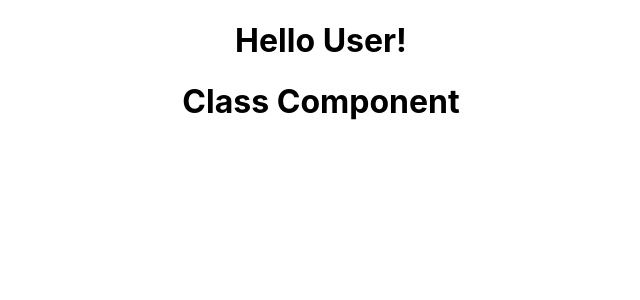
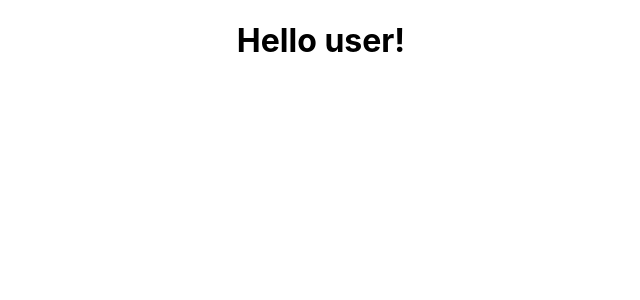
Before and after one commit to smite2012/ReactCourseHelloWorld, a React (Create React App) app: page / in a window 1280 px wide. Shown: the top 300 px of the page, without its empty margins (319-959 px from the left). Built offline with nearby package versions, Linux system fonts and the light colour scheme.

Commit message:
component with JSX

```diff
--- a/src/App.js
+++ b/src/App.js
@@ -2,12 +2,14 @@
 import './App.css';
 import Greet from "./components/Greet";
 import Welcome from "./components/Welcome";
+import Hello from "./components/Hello";
 
 function App() {
   return (
     <div className="App">
-      <Greet />
-      <Welcome />
+      {/*<Greet />
+      <Welcome />*/}
+      <Hello/>
     </div>
   );
 }
--- /dev/null
+++ b/src/components/Hello.js
@@ -0,0 +1,11 @@
+import React from "react";
+
+const Hello = () => {
+  return (
+    <div>
+      <h1>Hello user!</h1>
+    </div>
+  )
+}
+
+export default Hello
--- a/src/components/Welcome.js
+++ b/src/components/Welcome.js
@@ -2,7 +2,7 @@
 
 class Welcome extends Component {
   render() {
-    return <h1>Class Component</h1>
+    return <h1>Class Component!</h1>
   }
 }
 
```
